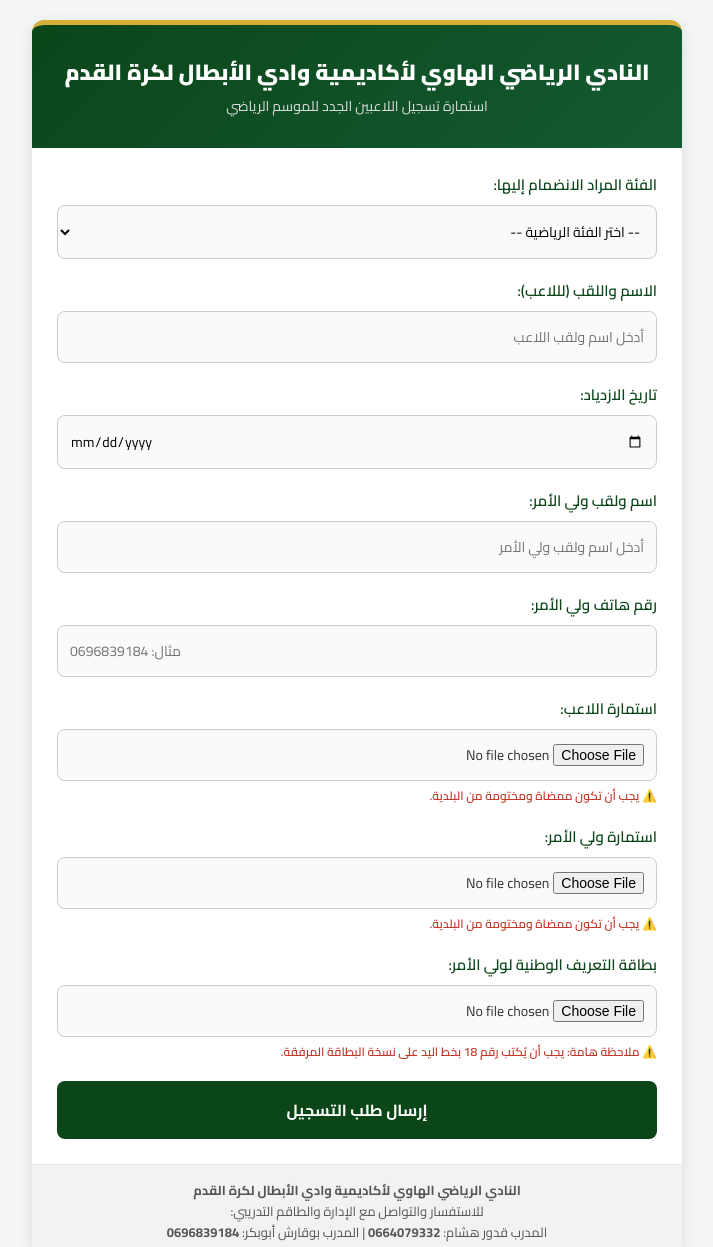
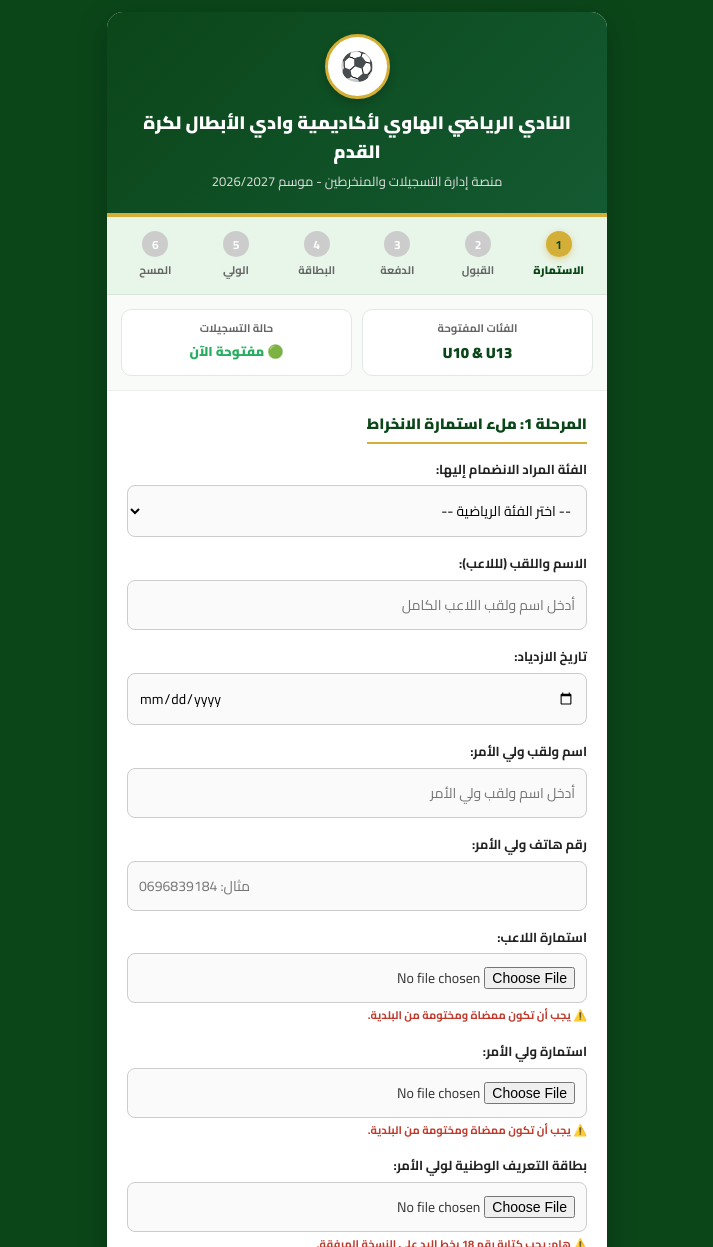
Before and after one commit to bouga4884-hue/-, a plain HTML site: page index.html in a window 1280 px wide. Shown: the top 1247 px of the page, without its empty margins (283-996 px from the left). Drawn offline with Linux system fonts and the light colour scheme.

Commit message:
Update index.html

```diff
--- a/index.html
+++ b/index.html
@@ -3,7 +3,7 @@
 <head>
     <meta charset="UTF-8">
     <meta name="viewport" content="width=device-width, initial-scale=1.0">
-    <title>التسجيلات الرسمية - أكاديمية وادي الأبطال لكرة القدم</title>
+    <title>منصة إدارة التسجيلات - أكاديمية وادي الأبطال لكرة القدم</title>
     <link href="https://fonts.googleapis.com/css2?family=Cairo:wght@400;600;700;900&display=swap" rel="stylesheet">
     <style>
         :root {
@@ -20,92 +20,200 @@
             font-family: 'Cairo', sans-serif;
         }
         body {
-            background-color: var(--bg-color);
+            background-color: var(--primary-color);
             color: var(--text-color);
             line-height: 1.6;
-            padding: 20px;
+            padding: 12px;
         }
         .container {
-            max-width: 650px;
+            max-width: 500px;
             margin: 0 auto;
             background: #ffffff;
-            border-radius: 12px;
-            box-shadow: 0 4px 15px rgba(0,0,0,0.1);
+            border-radius: 16px;
+            box-shadow: 0 10px 30px rgba(0,0,0,0.25);
             overflow: hidden;
-            border-top: 5px solid var(--accent-color);
+            margin-bottom: 20px;
         }
-        .header {
+        .platform-header {
             background: linear-gradient(135deg, var(--primary-color), var(--secondary-color));
             color: white;
             text-align: center;
-            padding: 30px 20px;
+            padding: 22px 15px;
+            border-bottom: 4px solid var(--accent-color);
         }
-        .header h1 {
-            font-size: 22px;
-            margin-bottom: 5px;
+        .club-badge {
+            width: 65px;
+            height: 65px;
+            background: #ffffff;
+            color: var(--primary-color);
+            border-radius: 50%;
+            display: flex;
+            align-items: center;
+            justify-content: center;
+            margin: 0 auto 10px;
+            font-size: 28px;
+            border: 3px solid var(--accent-color);
+            box-shadow: 0 4px 10px rgba(0,0,0,0.2);
+        }
+        .platform-header h2 {
+            font-size: 18px;
+            margin-bottom: 4px;
             font-weight: 900;
         }
-        .header p {
-            font-size: 14px;
-            color: #dcdcdc;
+        .platform-header p {
+            font-size: 13px;
+            color: #e0e0e0;
+        }
+        /* شريط المراحل التفاعلي */
+        .steps-bar {
+            display: flex;
+            justify-content: space-between;
+            background: #e8f5e9;
+            padding: 14px 8px;
+            overflow-x: auto;
+            border-bottom: 1px solid #d5e5d8;
+        }
+        .step-item {
+            text-align: center;
+            font-size: 11px;
+            color: #666;
+            flex: 1;
+            min-width: 55px;
+            font-weight: 700;
+            position: relative;
+        }
+        .step-item.active {
+            color: var(--primary-color);
+            font-weight: 900;
+        }
+        .step-circle {
+            width: 26px;
+            height: 26px;
+            border-radius: 50%;
+            background: #cccccc;
+            color: white;
+            display: flex;
+            align-items: center;
+            justify-content: center;
+            margin: 0 auto 5px;
+            font-size: 12px;
+            font-weight: bold;
+        }
+        .step-item.active .step-circle {
+            background: var(--accent-color);
+            color: var(--primary-color);
+            box-shadow: 0 2px 6px rgba(212, 175, 55, 0.5);
+        }
+        /* لوحة إحصائيات مصغرة */
+        .stats-grid {
+            display: grid;
+            grid-template-columns: 1fr 1fr;
+            gap: 10px;
+            padding: 14px;
+            background: #f9fbf9;
+            border-bottom: 1px solid #eee;
+        }
+        .stat-card {
+            background: white;
+            padding: 10px;
+            border-radius: 10px;
+            text-align: center;
+            border: 1px solid #e1e8e5;
+        }
+        .stat-card h4 {
+            font-size: 11px;
+            color: #666;
+        }
+        .stat-card p {
+            font-size: 15px;
+            font-weight: 900;
+            color: var(--primary-color);
+            margin-top: 3px;
         }
         .form-container {
-            padding: 25px;
+            padding: 20px;
+        }
+        .section-title {
+            font-size: 15px;
+            font-weight: 900;
+            color: var(--primary-color);
+            margin-bottom: 15px;
+            padding-bottom: 6px;
+            border-bottom: 2px solid var(--accent-color);
+            display: inline-block;
         }
         .form-group {
-            margin-bottom: 20px;
+            margin-bottom: 16px;
         }
         label {
             display: block;
-            margin-bottom: 8px;
-            font-weight: 600;
-            color: var(--primary-color);
-            font-size: 15px;
+            margin-bottom: 6px;
+            font-weight: 700;
+            color: #222;
+            font-size: 13px;
         }
-        input[type="text"],
-        input[type="date"],
-        input[type="tel"],
-        select,
-        input[type="file"] {
+        input, select {
             width: 100%;
-            padding: 12px;
+            padding: 11px;
             border: 1px solid #ccc;
             border-radius: 8px;
             font-size: 14px;
             background: #fafafa;
+            transition: border 0.3s;
         }
         input:focus, select:focus {
             border-color: var(--primary-color);
+            background: #fff;
             outline: none;
-            background: #fff;
         }
         .note {
-            font-size: 12px;
+            font-size: 11px;
             color: #c0392b;
-            margin-top: 5px;
-            font-weight: 600;
+            margin-top: 4px;
+            font-weight: 700;
         }
         .submit-btn {
-            background: var(--primary-color);
+            background: linear-gradient(135deg, var(--primary-color), var(--secondary-color));
             color: white;
             border: none;
             width: 100%;
             padding: 14px;
-            font-size: 16px;
-            font-weight: 700;
-            border-radius: 8px;
+            font-size: 15px;
+            font-weight: 800;
+            border-radius: 10px;
             cursor: pointer;
-            transition: background 0.3s;
+            margin-top: 10px;
+            box-shadow: 0 4px 12px rgba(11, 70, 25, 0.3);
         }
         .submit-btn:hover {
-            background: var(--secondary-color);
+            opacity: 0.95;
+        }
+        /* رسالة التأكيد التفاعلية */
+        .success-box {
+            display: none;
+            text-align: center;
+            padding: 25px 15px;
+            background: #e8f5e9;
+            border-radius: 12px;
+            border: 2px solid var(--primary-color);
+            margin-top: 15px;
+        }
+        .success-box h3 {
+            color: var(--primary-color);
+            font-size: 18px;
+            margin-bottom: 8px;
+        }
+        .success-box p {
+            font-size: 13px;
+            color: #333;
+            margin-bottom: 12px;
         }
         .footer-info {
             text-align: center;
-            padding: 15px;
+            padding: 16px;
             background: #f1f3f2;
-            font-size: 13px;
-            color: #555;
+            font-size: 12px;
+            color: #444;
             border-top: 1px solid #e1e8e5;
         }
     </style>
@@ -113,29 +221,68 @@
 <body>
 
 <div class="container">
-    <div class="header">
-        <h1>النادي الرياضي الهاوي لأكاديمية وادي الأبطال لكرة القدم</h1>
-        <p>استمارة تسجيل اللاعبين الجدد للموسم الرياضي</p>
+    <div class="platform-header">
+        <div class="club-badge">⚽</div>
+        <h2>النادي الرياضي الهاوي لأكاديمية وادي الأبطال لكرة القدم</h2>
+        <p>منصة إدارة التسجيلات والمنخرطين - موسم 2026/2027</p>
+    </div>
+
+    <!-- شريط المراحل التفاعلي -->
+    <div class="steps-bar">
+        <div class="step-item active" id="step1">
+            <div class="step-circle">1</div>
+            الاستمارة
+        </div>
+        <div class="step-item" id="step2">
+            <div class="step-circle">2</div>
+            القبول
+        </div>
+        <div class="step-item" id="step3">
+            <div class="step-circle">3</div>
+            الدفعة
+        </div>
+        <div class="step-item" id="step4">
+            <div class="step-circle">4</div>
+            البطاقة
+        </div>
+        <div class="step-item" id="step5">
+            <div class="step-circle">5</div>
+            الولي
+        </div>
+        <div class="step-item" id="step6">
+            <div class="step-circle">6</div>
+            المسح
+        </div>
+    </div>
+
+    <!-- لوحة إحصائيات مصغرة -->
+    <div class="stats-grid">
+        <div class="stat-card">
+            <h4>الفئات المفتوحة</h4>
+            <p>U10 & U13</p>
+        </div>
+        <div class="stat-card">
+            <h4>حالة التسجيلات</h4>
+            <p style="color: #27ae60; font-size: 13px;">🟢 مفتوحة الآن</p>
+        </div>
     </div>
 
     <div class="form-container">
-        <form action="#" method="POST" enctype="multipart/form-data">
+        <div class="section-title">المرحلة 1: ملء استمارة الانخراط</div>
 
-            <!-- الفئة المراد الانضمام إليها -->
+        <form id="regForm" onsubmit="handleRegistration(event)">
             <div class="form-group">
                 <label for="category">الفئة المراد الانضمام إليها:</label>
                 <select id="category" name="category" required>
                     <option value="">-- اختر الفئة الرياضية --</option>
                     <option value="U10">فئة U10 (أقل من 10 سنوات)</option>
                     <option value="U13">فئة U13 (أقل من 13 سنة)</option>
-                    <option value="other">فئة أخرى</option>
                 </select>
             </div>
 
-            <!-- معلومات اللاعب -->
             <div class="form-group">
                 <label for="player_name">الاسم واللقب (لللاعب):</label>
-                <input type="text" id="player_name" name="player_name" placeholder="أدخل اسم ولقب اللاعب" required>
+                <input type="text" id="player_name" name="player_name" placeholder="أدخل اسم ولقب اللاعب الكامل" required>
             </div>
 
             <div class="form-group">
@@ -143,8 +290,6 @@
                 <input type="date" id="birth_date" name="birth_date" required>
             </div>
 
-            <!-- معلومات ولي الأمر -->
-            <div class="fileds-section">
             <div class="form-group">
                 <label for="parent_name">اسم ولقب ولي الأمر:</label>
                 <input type="text" id="parent_name" name="parent_name" placeholder="أدخل اسم ولقب ولي الأمر" required>
@@ -154,9 +299,7 @@
                 <label for="phone">رقم هاتف ولي الأمر:</label>
                 <input type="tel" id="phone" name="phone" placeholder="مثال: 0696839184" required>
             </div>
-            </div>
 
-            <!-- الوثائق المطلوبة -->
             <div class="form-group">
                 <label for="player_form">استمارة اللاعب:</label>
                 <input type="file" id="player_form" name="player_form" accept=".pdf,image/*" required>
@@ -172,19 +315,41 @@
             <div class="form-group">
                 <label for="id_card">بطاقة التعريف الوطنية لولي الأمر:</label>
                 <input type="file" id="id_card" name="id_card" accept=".pdf,image/*" required>
-                <div class="note">⚠️ ملاحظة هامة: يجب أن يُكتب رقم 18 بخط اليد على نسخة البطاقة المرفقة.</div>
+                <div class="note">⚠️ هام: يجب كتابة رقم 18 بخط اليد على النسخة المرفقة.</div>
             </div>
 
-            <button type="submit" class="submit-btn">إرسال طلب التسجيل</button>
+            <button type="submit" class="submit-btn">إرسال الطلب والانتقال لمرحلة القبول ➔</button>
         </form>
+
+        <!-- رسالة الانتقال للمرحلة الثانية بعد الإرسال -->
+        <div class="success-box" id="successBox">
+            <h3>✅ تم استلام استمارتك بنجاح!</h3>
+            <p id="confirmText"></p>
+            <p style="font-weight: bold; color: #0b4619;">طلبك الآن في (المرحلة 2: مراجعة وقبول الإدارة). سيتم التواصل معكم قريباً لتأكيد الانخراط وإصدار بطاقة اللاعب.</p>
+        </div>
     </div>
 
     <div class="footer-info">
         <p><strong>النادي الرياضي الهاوي لأكاديمية وادي الأبطال لكرة القدم</strong></p>
-        <p>للاستفسار والتواصل مع الإدارة والطاقم التدريبي:</p>
-        <p>المدرب قدور هشام: <strong>0664079332</strong> | المدرب بوقارش أبوبكر: <strong>0696839184</strong></p>
+        <p style="margin-top: 4px;">المدرب بوقارش أبوبكر: <strong>0696839184</strong> | المدرب قدور هشام: <strong>0664079332</strong></p>
     </div>
 </div>
 
+<script>
+    function handleRegistration(event) {
+        event.preventDefault();
+        const playerName = document.getElementById('player_name').value;
+        const category = document.getElementById('category').value;
+
+        // تفعيل المرحلة الثانية في الشريط العلوي
+        document.getElementById('step2').classList.add('active');
+
+        // إخفاء النموذج وإظهار رسالة تأكيد الانتقال للمرحلة الثانية
+        document.getElementById('regForm').style.display = 'none';
+        document.getElementById('confirmText').innerText = `اللاعب: ${playerName} | الفئة: ${category}`;
+        document.getElementById('successBox').style.display = 'block';
+    }
+</script>
+
 </body>
 </html>
```
Lines whose indentation alone changed are shown as unchanged.
